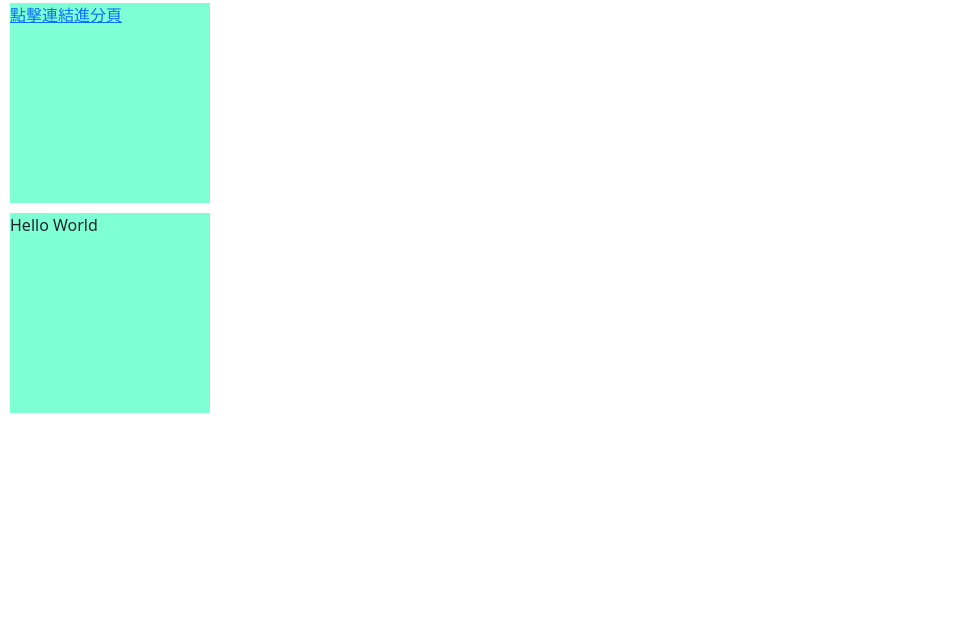
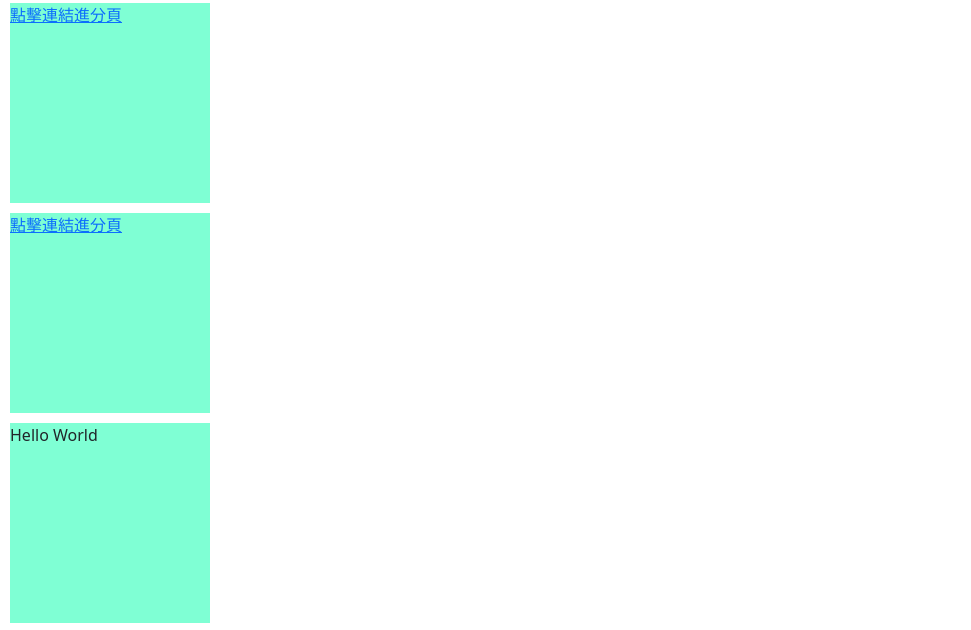
Before and after one commit to psp1230/-webpack-, a website built with webpack: page src/index.html in a window 1280 px wide. Shown: the part 87-717 px from the top of the page, without its empty margins (0-971 px from the left). Built offline with nearby package versions, Linux system fonts and the light colour scheme; no server answers; files whose address does not match are found by name.

Commit message:
新增連結和區塊

```diff
--- a/src/index.html
+++ b/src/index.html
@@ -57,6 +57,11 @@
       <a href="./views/roomInfo.html">點擊連結進分頁</a>
       <img src="./assets/try.jpg" alt="" width="200">
     </div>
+
+    <div class="test">
+      <a href="./views/roomInfo.html">點擊連結進分頁</a>
+      <img src="./assets/try.jpg" alt="" width="200">
+    </div>
   </div>
 </body>
 
```
